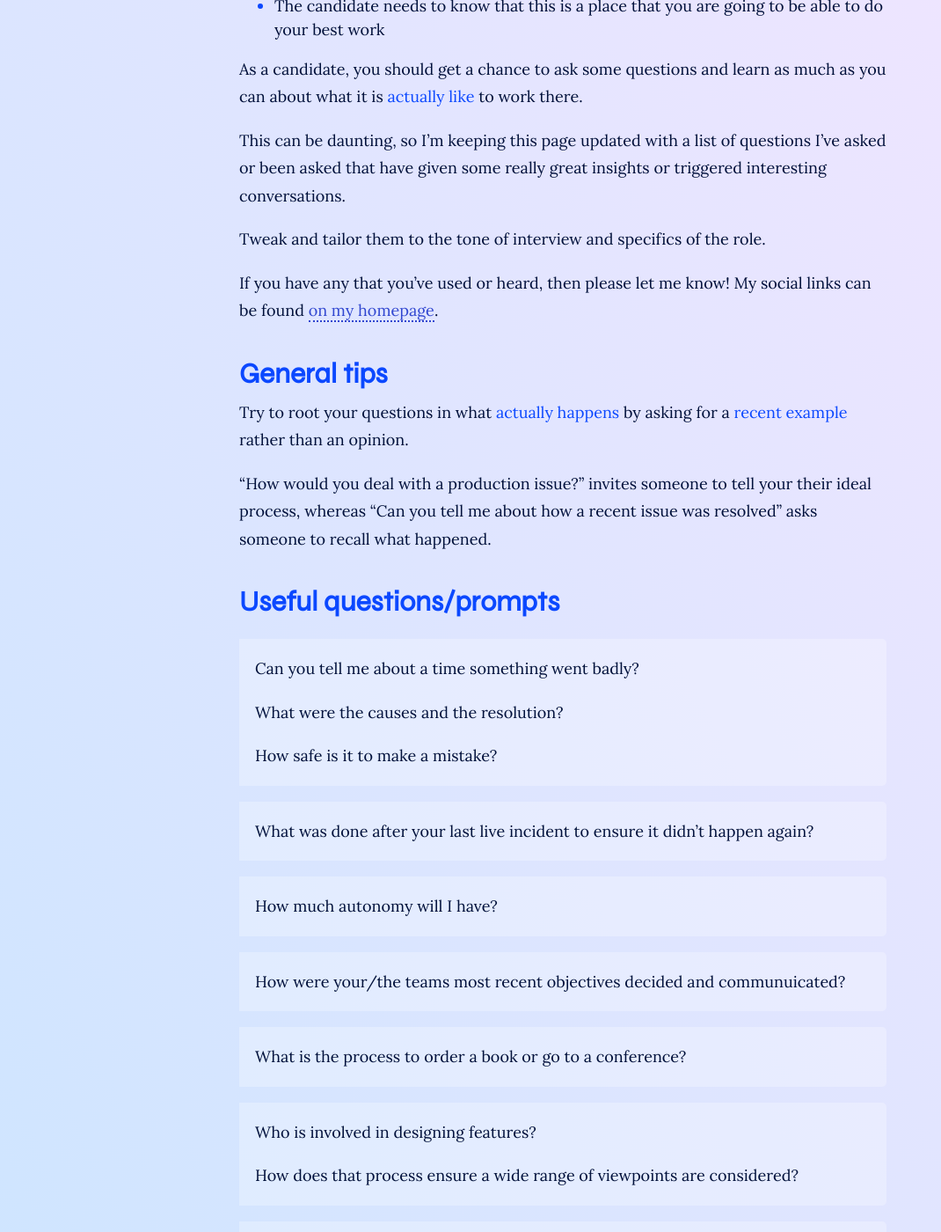
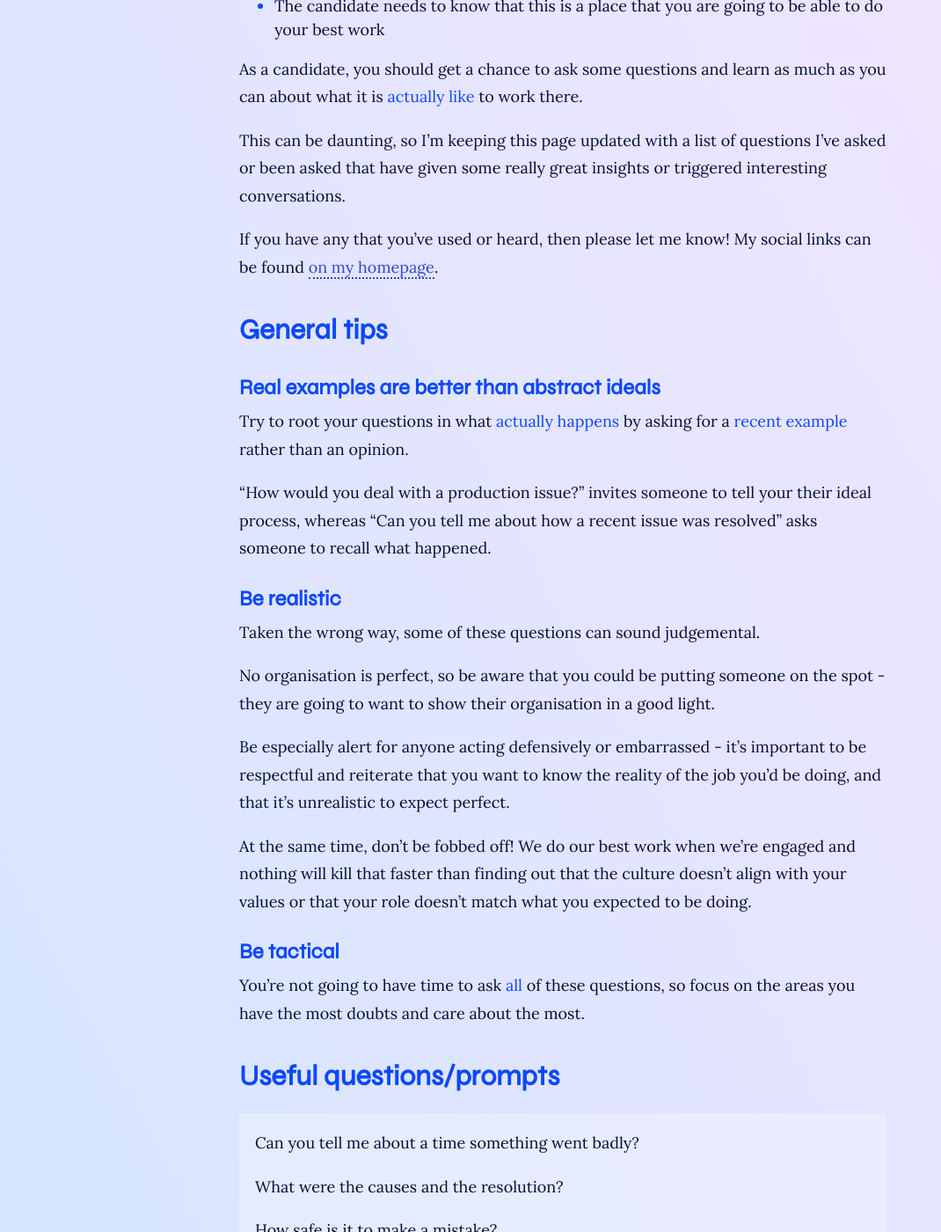
Before and after one commit to AdamWhittingham/personal-site, a Jekyll site: the page built from _posts/2022-12-02-good-questions-as-a-candidate.md, in a window 1280 px wide and 1400 px high, scrolled down 217 px. Shown: the whole window at 88% size, without its empty margins (0-1070 px from the left). Built offline with Jekyll 4.4.1, drawn with Linux system fonts in a browser that asks for light colours; nearby versions of some CDN libraries; some of the changed text lies outside the part shown.

Commit message:
Add more guidelines

```diff
--- a/_posts/2022-12-02-good-questions-as-a-candidate.md
+++ b/_posts/2022-12-02-good-questions-as-a-candidate.md
@@ -10,15 +10,27 @@ As a candidate, you should get a chance to ask some questions and learn as much
 
 This can be daunting, so I'm keeping this page updated with a list of questions I've asked or been asked that have given some really great insights or triggered interesting conversations.
 
-Tweak and tailor them to the tone of interview and specifics of the role.
-
 If you have any that you've used or heard, then please let me know! My social links can be found [on my homepage](/).
 
 # General tips
+## Real examples are better than abstract ideals
 Try to root your questions in what _actually happens_ by asking for a _recent example_ rather than an opinion.
 
 "How would you deal with a production issue?" invites someone to tell your their ideal process, whereas
 "Can you tell me about how a recent issue was resolved" asks someone to recall what happened.
+
+## Be realistic
+Taken the wrong way, some of these questions can sound judgemental.
+
+No organisation is perfect, so be aware that you could be putting someone on the spot - they are going to want to show their organisation in a good light.
+
+Be especially alert for anyone acting defensively or embarrassed - it's important to be respectful and reiterate that you want to know the reality of the job you'd be doing, and that it's unrealistic to expect perfect.
+
+At the same time, don't be fobbed off! We do our best work when we're engaged and nothing will kill that faster than finding out that the culture doesn't align with your values or that your role doesn't match what you expected to be doing.
+
+## Be tactical
+You're not going to have time to ask _all_ of these questions, so focus on the areas you have the most doubts and care about the most.
+
 
 # Useful questions/prompts
 
@@ -47,3 +59,13 @@ Try to root your questions in what _actually happens_ by asking for a _recent ex
 > How did that process happen?
 
 > How many conversations happen in public Slack channels vs direct messages?
+
+> How are new feature releases communicated both internally and externally?
+
+> How long did you last change take to go from reviewed/approved to in front of a customer?
+
+> What are the shortest and longest running projects you've seen in the last year?
+
+> How hard do you find it to get time to discuss something with someone you don't work with daily?
+
+> How are big decisions recorded and communicated?
```
